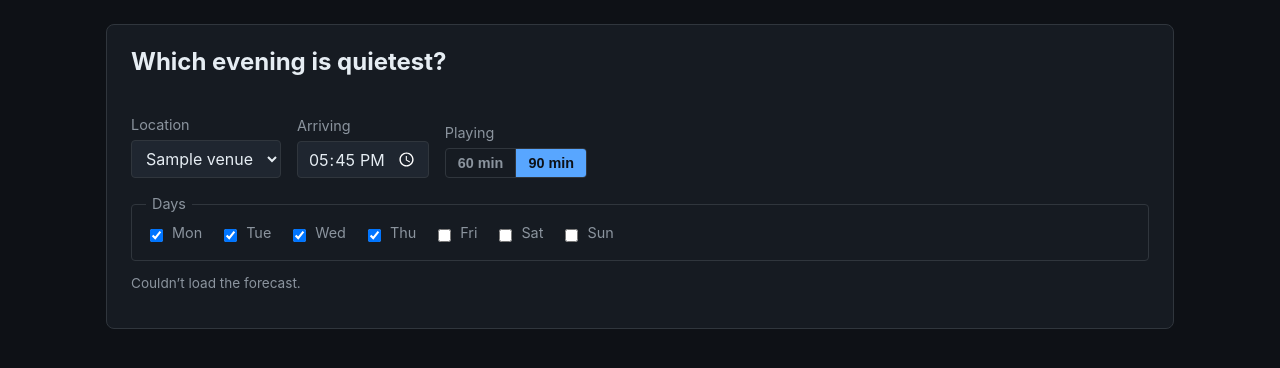
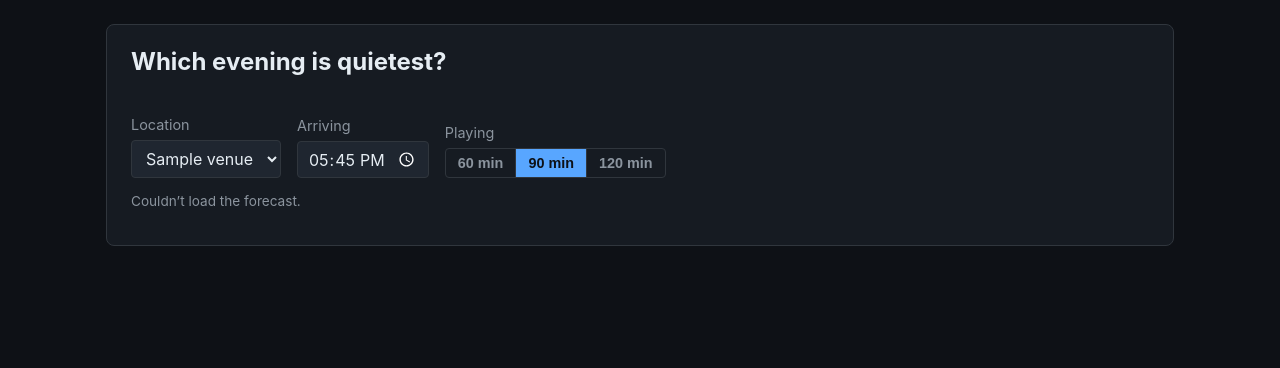
Before and after one commit to gwystylain/ActivateTracker, a Python web app: template app/templates/busy.html in a window 1280 px wide. Shown: the part 51-419 px from the top of the page. Run offline with Jinja, Linux system fonts and the light colour scheme; the template is opened without the code that fills it: most values are stand-ins (such as "Sample title", 1, 10 or a date in 2020).

Commit message:
/busy: a fixed week, 120-minute visits, green-to-red strip
Drop the weekday checkboxes: the page always shows the next seven days.

Add 120 minutes. The checkout doesn't sell it, so busy.JOINED plays it as
two back-to-back hours; each floor reading is already its window's worst
moment, so the worse of the two hours is exact. A fixture test checks it
against 90 + 90 from s and s+30 at every start at both venues.

The arrival strip now runs green through gold to red, and its quiet half
is dimmer, so the scale still reads without telling red from green.

Co-Authored-By: Claude Opus 5.5 <noreply@anthropic.com>

```diff
--- a/app/static/app.css
+++ b/app/static/app.css
@@ -414,7 +414,10 @@ input[type=time]:focus { outline: 2px solid var(--accent); outline-offset: -1px;
 .swatch { display: inline-block; width: 14px; height: 10px; border-radius: 2px; }
 .swatch-now { background: var(--muted); }
 .swatch-more { background: var(--muted); opacity: 0.4; }
-.swatch-strip { background: linear-gradient(90deg, rgba(88, 166, 255, 0.12), rgba(88, 166, 255, 1)); }
+.swatch-strip {
+    background: linear-gradient(90deg,
+        color-mix(in srgb, var(--ok) 55%, transparent), var(--gold), var(--danger));
+}
 
 /* Day | the bar with its strip beneath | the number. The axis row shares the
    grid so its time labels sit over the strips they describe. */
@@ -452,12 +455,22 @@ input[type=time]:focus { outline: 2px solid var(--accent); outline-offset: -1px;
 .busy-bar .seg.end { border-radius: 0 4px 4px 0; }
 .busy-row.quietest .busy-bar .seg { background: var(--accent); }
 
-/* Expected crowd every 15 minutes around the visit: one hue, stronger as it
-   fills. The visit itself is outlined. */
+/* Expected crowd every 15 minutes around the visit, green through gold to red
+   as --load runs 0..1. The quiet half also grows from 55% to full strength, so
+   the scale still reads for anyone who can't tell red from green; it reaches
+   full strength by gold, since a dimmed gold on this background reads as olive.
+   The visit itself is outlined. A browser without color-mix() gets plain
+   green, not nothing. */
 .busy-strip { position: relative; display: grid; gap: 2px; height: 12px; }
 .busy-strip .cell {
+    --to-gold: clamp(0, var(--load, 0) * 2, 1);
+    --to-red: clamp(0, var(--load, 0) * 2 - 1, 1);
     border-radius: 2px;
-    background: rgba(88, 166, 255, calc(0.12 + 0.88 * var(--load, 0)));
+    background: var(--ok);
+    background: color-mix(in srgb,
+        color-mix(in oklch, var(--danger) calc(var(--to-red) * 100%),
+            color-mix(in oklch, var(--gold) calc(var(--to-gold) * 100%), var(--ok)))
+        calc(55% + var(--to-gold) * 45%), transparent);
 }
 .busy-strip .cell.shut { background: transparent; border: 1px dashed var(--border); }
 .busy-strip .cell.chosen { outline: 2px solid var(--text); outline-offset: 1px; }
--- a/app/static/busy.js
+++ b/app/static/busy.js
@@ -1,10 +1,11 @@
 // /busy — which upcoming evening is quietest at the chosen time.
 //
 // The server sends, per day and per 15-minute arrival, the most people booked
-// onto the floor at any moment of a 60- or a 90-minute visit starting then —
-// booked now, and projected with the late bookings still to come. Everything
-// here is picking numbers out of that, so changing the time, the length or the
-// days never refetches; changing the venue fetches that venue once.
+// onto the floor at any moment of a 60-, 90- or 120-minute visit starting then
+// — booked now, and projected with the late bookings still to come. Everything
+// here is picking numbers out of that for the next seven days, so changing the
+// time or the length never refetches; changing the venue fetches that venue
+// once.
 (() => {
     'use strict';
 
@@ -23,7 +24,6 @@
     const venueSel = $('busyVenue');
     const timeIn = $('busyTime');
     const lengthGroup = $('busyLength');
-    const daysBox = $('busyDays');
     const statusEl = $('busyStatus');
     const card = $('busyCard');
     const answerEl = $('busyAnswer');
@@ -42,14 +42,12 @@
         venue: venueSel.value,
         time: timeIn.value,
         minutes: 90,
-        days: [0, 1, 2, 3],
     };
     try {
         const saved = JSON.parse(localStorage.getItem(STORE) || '{}');
         if ([...venueSel.options].some(o => o.value === saved.venue)) state.venue = saved.venue;
         if (/^\d\d:\d\d$/.test(saved.time || '')) state.time = saved.time;
-        if (saved.minutes === 60 || saved.minutes === 90) state.minutes = saved.minutes;
-        if (Array.isArray(saved.days)) state.days = saved.days.filter(d => d >= 0 && d <= 6);
+        if ([60, 90, 120].includes(saved.minutes)) state.minutes = saved.minutes;
     } catch (e) { /* defaults stand */ }
 
     function save() {
@@ -60,9 +58,6 @@
     timeIn.value = state.time;
     for (const b of lengthGroup.querySelectorAll('button')) {
         b.setAttribute('aria-pressed', String(Number(b.dataset.minutes) === state.minutes));
-    }
-    for (const box of daysBox.querySelectorAll('input')) {
-        box.checked = state.days.includes(Number(box.value));
     }
 
     // ---- time and date helpers ----
@@ -88,7 +83,7 @@
 
     // ---- the numbers ----
     // {now, exp} for a visit of the chosen length arriving at `t`, or null
-    // where the checkout sells no such visit.
+    // where no such visit fits.
     function visitAt(row, t, w) {
         const s = row.steps.get(t);
         if (!s || s.now[w] == null) return null;
@@ -105,7 +100,6 @@
         for (let i = 0; i < 7; i += 1) {
             const date = new Date(today.getTime() + i * 86400000);
             const wd = weekday(date);
-            if (!state.days.includes(wd)) continue;
             const day = byDate.get(date.toISOString().slice(0, 10));
             const row = { iso: isoDay(date), date, wd, offset: i, day, status: 'ok' };
             if (!day) {
@@ -162,14 +156,12 @@
         const quietest = open.filter(r => rounded(r) === least);
         const decided = quietest.length < open.length || open.length === 1;
         answerEl.textContent = '';
-        if (!state.days.length) {
-            answerEl.textContent = 'Pick at least one day.';
-        } else if (!open.length) {
-            answerEl.textContent = `None of the chosen days in the next week has a ${state.minutes}-minute session at ${clock(arrive)}.`;
+        if (!open.length) {
+            answerEl.textContent = `No day in the next week fits a ${state.minutes}-minute visit at ${clock(arrive)}.`;
         } else if (!decided) {
             answerEl.textContent = least === 0
-                ? `Nothing is booked from ${range} on any of these days yet.`
-                : `All of these look about the same: at most around ${people(least)} on the floor at once.`;
+                ? `Nothing is booked from ${range} on any day this week yet.`
+                : `Every day this week looks about the same: at most around ${people(least)} on the floor at once.`;
         } else {
             // Without projections a far-off evening wins just by being far
             // off, so the answer itself says how much it's worth.
@@ -269,7 +261,7 @@
             const why = {
                 nodata: 'No booking data',
                 past: 'Already past',
-                closed: `No ${state.minutes}-minute session at ${clock(opt.arrive)}`,
+                closed: `No ${state.minutes}-minute visit at ${clock(opt.arrive)}`,
             }[r.status];
             value.textContent = '\u2014';
             const msg = document.createElement('span');
@@ -317,7 +309,7 @@
             const v = visitAt(r, t, opt.w);
             if (!v) {
                 cell.classList.add('shut');
-                cell.dataset.tip = `Arriving ${clock(t)}: no ${state.minutes}-minute session`;
+                cell.dataset.tip = `Arriving ${clock(t)}: no ${state.minutes}-minute visit`;
             } else {
                 cell.style.setProperty('--load', String(Math.min(1, v.exp / opt.shade)));
                 const e = Math.round(v.exp);
@@ -433,11 +425,6 @@
         save();
         render();
     });
-    daysBox.addEventListener('change', () => {
-        state.days = [...daysBox.querySelectorAll('input:checked')].map(b => Number(b.value));
-        save();
-        render();
-    });
 
     refresh();
 })();
--- a/app/templates/busy.html
+++ b/app/templates/busy.html
@@ -24,21 +24,10 @@
             <div class="segmented" role="group" aria-labelledby="busyLengthLabel" id="busyLength">
                 <button type="button" data-minutes="60" aria-pressed="false">60 min</button>
                 <button type="button" data-minutes="90" aria-pressed="true">90 min</button>
+                <button type="button" data-minutes="120" aria-pressed="false">120 min</button>
             </div>
         </div>
     </div>
-
-    <fieldset class="players-filter">
-        <legend>Days</legend>
-        <div id="busyDays" class="player-checks">
-            {% for name in ["Mon", "Tue", "Wed", "Thu", "Fri", "Sat", "Sun"] %}
-            <label class="player-check">
-                <input type="checkbox" value="{{ loop.index0 }}" {% if loop.index0 < 4 %}checked{% endif %}>
-                <span>{{ name }}</span>
-            </label>
-            {% endfor %}
-        </div>
-    </fieldset>
 
     <p class="muted small" id="busyStatus" data-enabled="{{ 'true' if enabled else 'false' }}">Loading…</p>
 </section>
```
Also changed, not shown: CLAUDE.md (+14 -4 lines), app/busy.py (+26 -7 lines), tests/test_busy.py (+25 -5 lines), tests/test_roller.py (+32 -1 lines).
